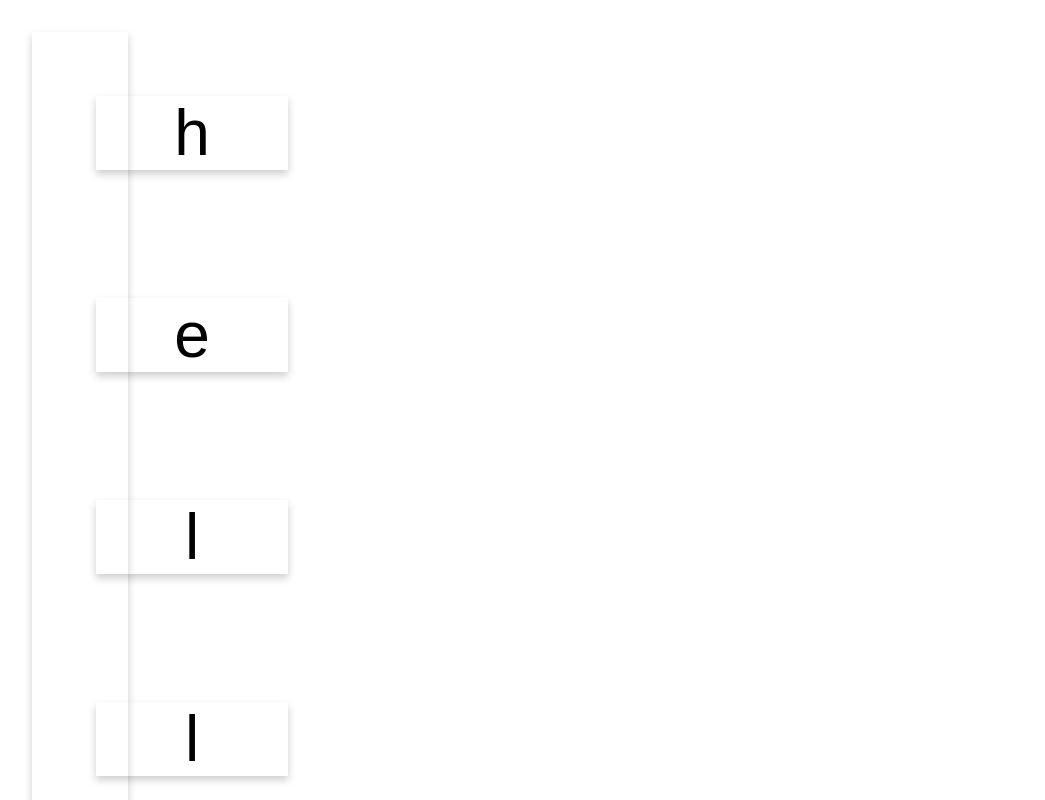
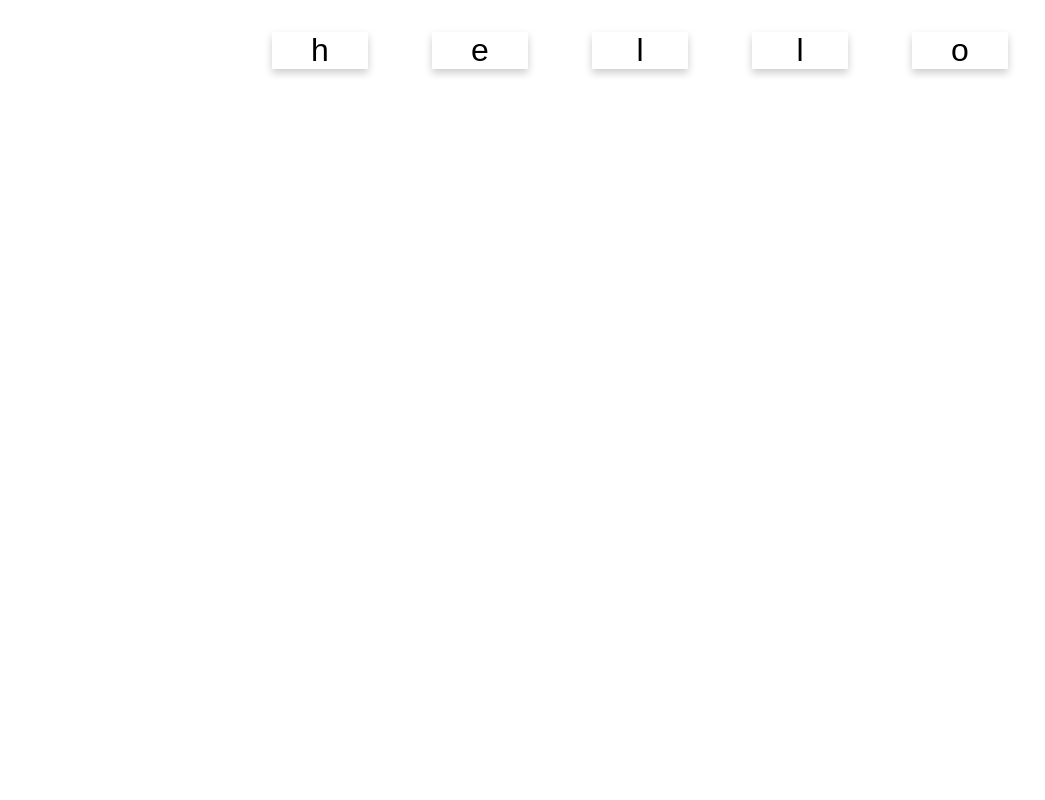
Before and after one commit to chalitgubkb/3SA03, a React (Create React App) app: page / in a window 1280 px wide. Shown: the top 800 px of the page, without its empty margins (0-1045 px from the left). Built offline with nearby package versions, Linux system fonts and the light colour scheme.

Commit message:
To be horizontal

```diff
--- a/src/App.js
+++ b/src/App.js
@@ -7,7 +7,7 @@ import WordCard from './WordCard.js';
 class App extends Component {
   render() {
     return (
-      <div className="card">
+      <div className="App">
         <WordCard value="hello"/>
     </div>
     );
```
